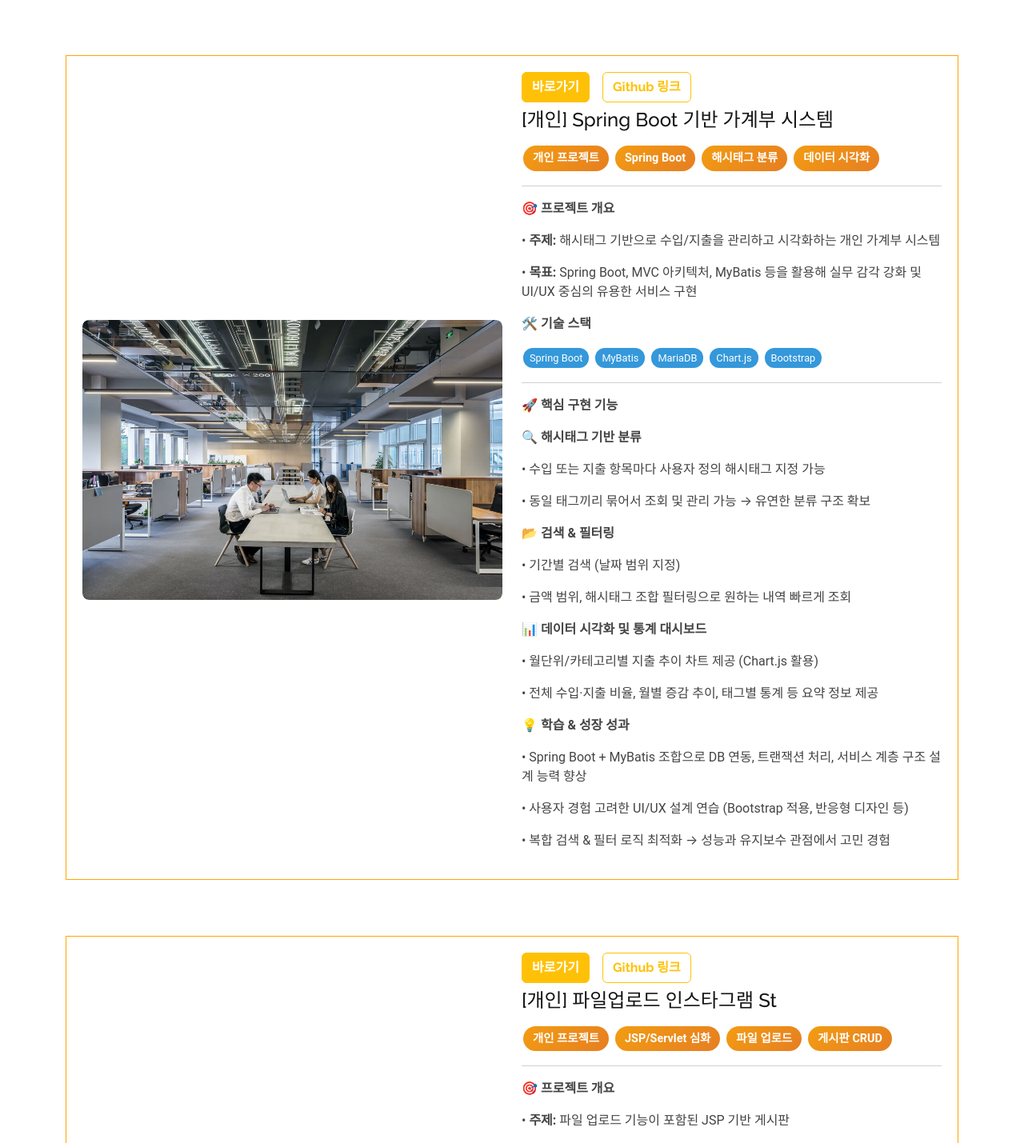
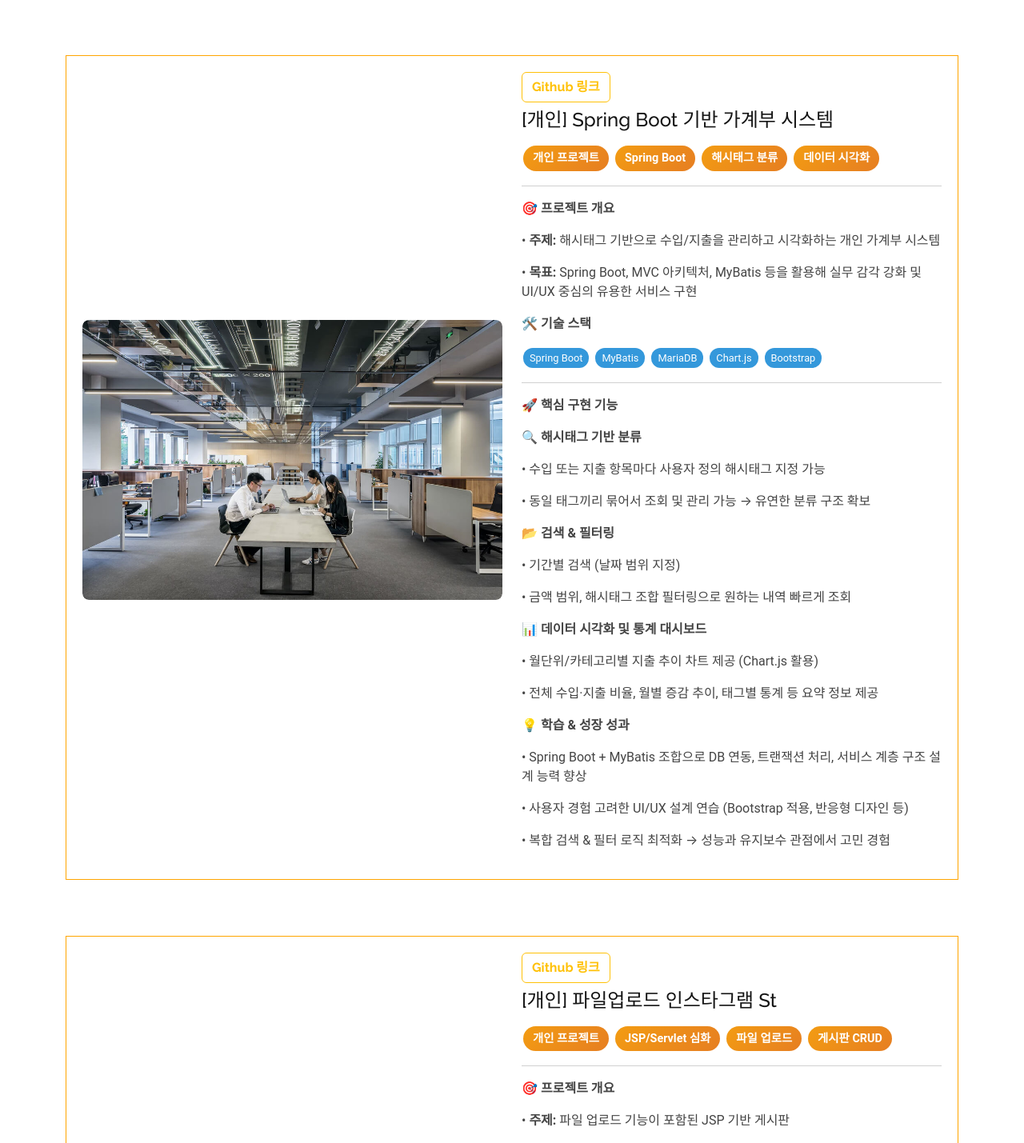
Before and after one commit to SeoJin-s/SeoJin-s.github.io, a plain HTML site: page index.html in a window 1280 px wide. Shown: the part 4119-5548 px from the top of the page at 80% size. Drawn offline with Linux system fonts and the light colour scheme.

Commit message:
Update index.html

```diff
--- a/index.html
+++ b/index.html
@@ -519,9 +519,6 @@
       </div>
       <div class="col-lg-6">
         <h4>
-          <a class="btn btn-warning" style="font-weight: bold; color:white; margin-right: 10px;" href="http://3.37.223.27/cash/login" target="_blank">
-            바로가기
-          </a>
           <a class="btn btn-outline-warning" style="font-weight: bold;" href="https://github.com/SeoJin-s/cashbook" target="_blank">
             Github 링크
           </a>
@@ -592,9 +589,6 @@
                 </div>
                 <div class="col-lg-6">
                   <h4>
-                    <a class="btn btn-warning" style="font-weight: bold; color:white; margin-right: 10px;" href="http://3.37.223.27/userboard/home.jsp" target="_blank">
-                      바로가기
-                    </a>
                     <a class="btn btn-outline-warning" style="font-weight: bold;" href="https://github.com/SeoJin-s/fileupload" target="_blank">
                       Github 링크
                     </a>
```
